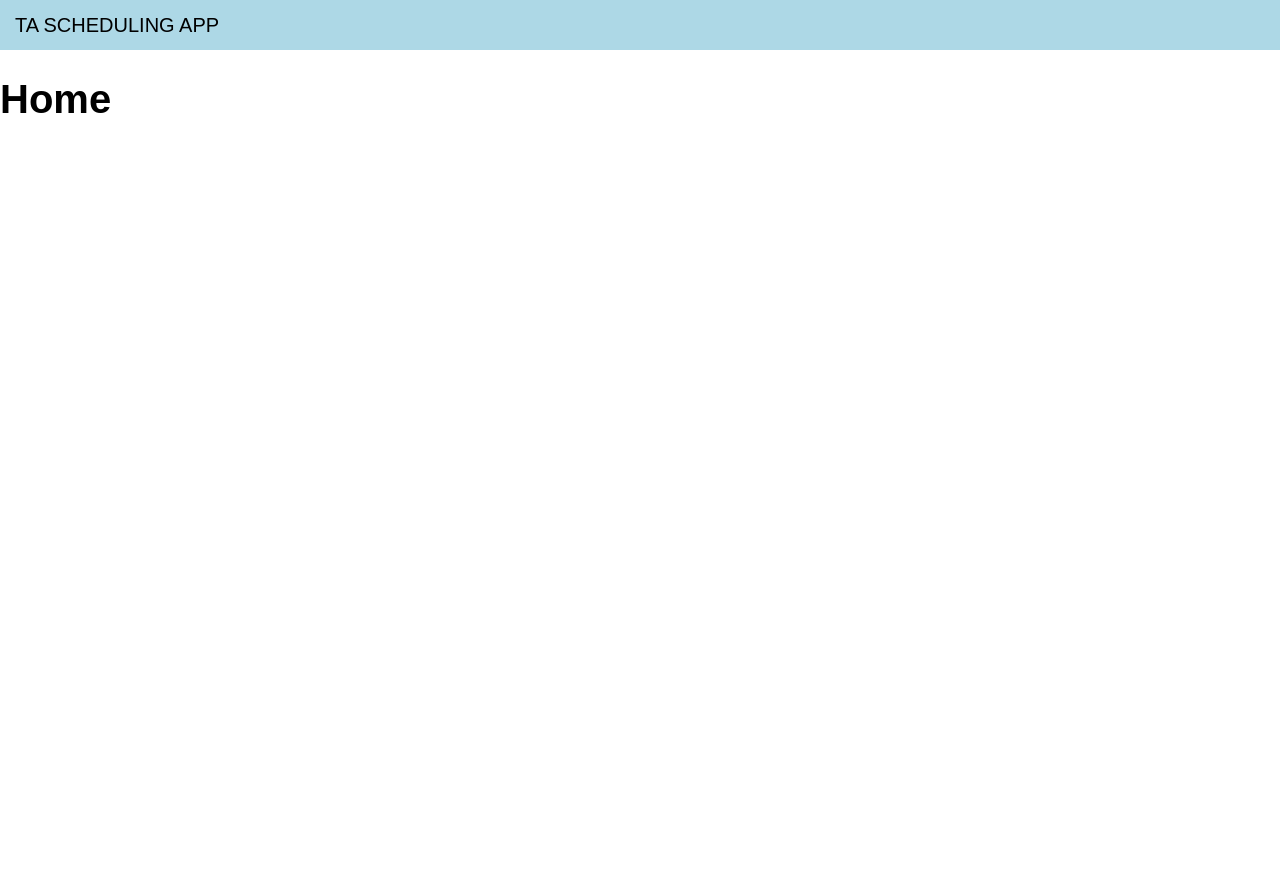
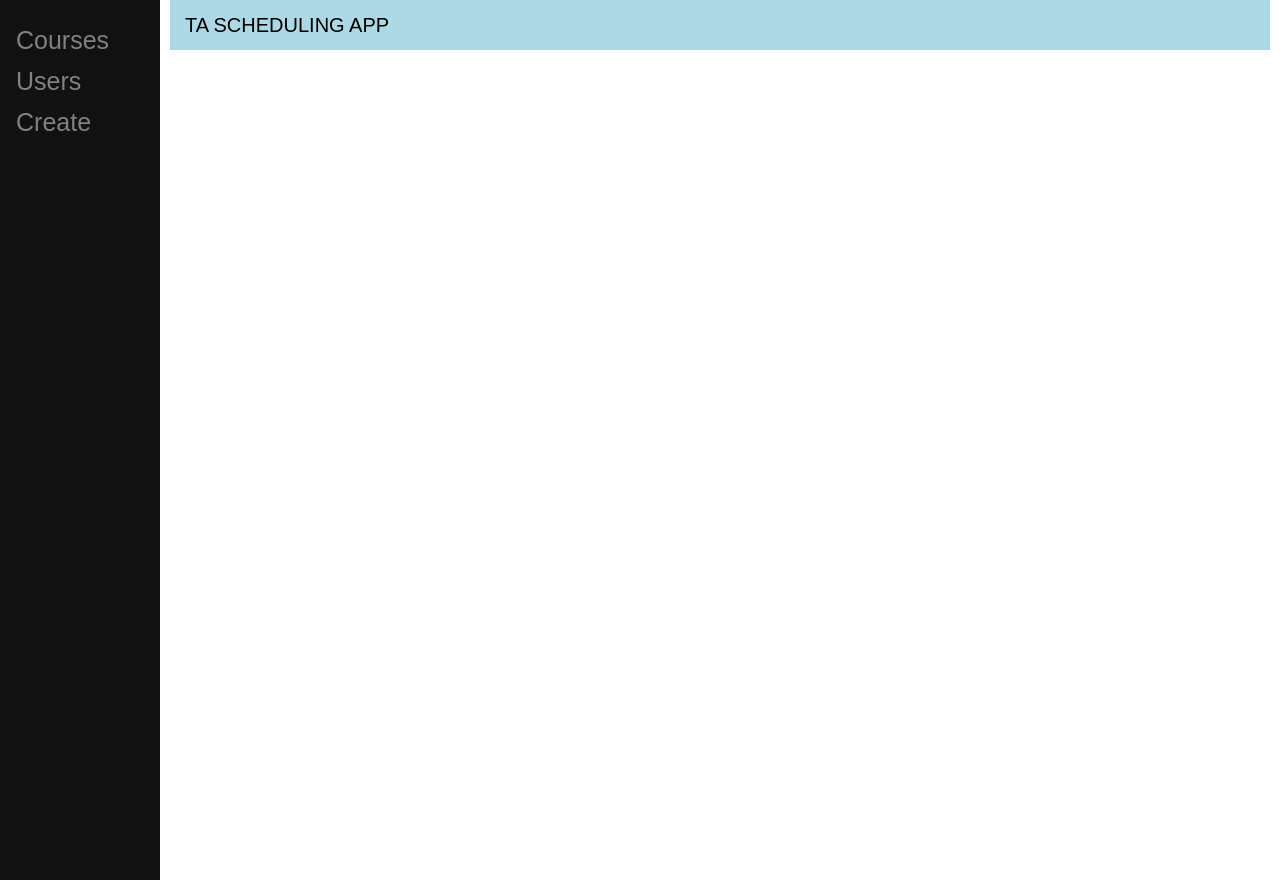
Before and after one commit to lovelac6/TA_Scheduler, a Django app: page /home/ in a window 1280 px wide. Run offline with Django 3.2, Linux system fonts and the light colour scheme.

Commit message:
working off pull request Nav3

```diff
--- a/TA_Scheduler/apps.py
+++ b/TA_Scheduler/apps.py
@@ -2,5 +2,4 @@ from django.apps import AppConfig
 
 
 class TaSchedulerConfig(AppConfig):
-    default_auto_field = 'django.db.models.BigAutoField'
     name = 'TA_Scheduler'
--- a/TA_Scheduler/static/css/main.css
+++ b/TA_Scheduler/static/css/main.css
@@ -37,3 +37,43 @@ body {
 	background-color: lightblue;
 	border: 1px gray solid;
 }
+
+
+/* The sidebar menu */
+.sidenav {
+  height: 100%; /* Full-height: remove this if you want "auto" height */
+  width: 160px; /* Set the width of the sidebar */
+  position: fixed; /* Fixed Sidebar (stay in place on scroll) */
+  z-index: 1; /* Stay on top */
+  top: 0; /* Stay at the top */
+  left: 0;
+  background-color: #111; /* Black */
+  overflow-x: hidden; /* Disable horizontal scroll */
+  padding-top: 20px;
+}
+
+/* The navigation menu links */
+.sidenav a {
+  padding: 6px 8px 6px 16px;
+  text-decoration: none;
+  font-size: 25px;
+  color: #818181;
+  display: block;
+}
+
+/* When you mouse over the navigation links, change their color */
+.sidenav a:hover {
+  color: #f1f1f1;
+}
+
+/* Style page content */
+.main {
+  margin-left: 160px; /* Same as the width of the sidebar */
+  padding: 0px 10px;
+}
+
+/* On smaller screens, where height is less than 450px, change the style of the sidebar (less padding and a smaller font size) */
+@media screen and (max-height: 450px) {
+  .sidenav {padding-top: 15px;}
+  .sidenav a {font-size: 18px;}
+}
--- a/TA_Scheduler/views.py
+++ b/TA_Scheduler/views.py
@@ -1,6 +1,6 @@
 from django.shortcuts import render, redirect
 from django.views import View
-from TA_Scheduler.models import User
+from TA_Scheduler.models import User, Course, CourseAssignment
 
 
 # Create your views here.
@@ -25,3 +25,32 @@ class Login(View):
 class Home(View):
     def get(self, request):
         return render(request, "homeView.html", {})
+
+
+class Courses(View):
+    def get(self, request):
+        return render(request, "courses.html", {})
+
+
+class CreateCourse(View):
+    def get(self, request):
+        return render(request, "createcourse.html", {})
+
+    def post(self, request):
+        badNumber = False
+        try:
+            a = Course.objects.get(coursename=request.POST['coursename'])
+            badNumber = (a.number != request.POST['number'])
+        except:
+            badNumber = True
+        if badNumber:
+            a = Course(coursename=request.POST['coursename'], number=request.POST['number'])
+            a.save()
+            return redirect("/createcourse/")
+        else:
+            return render(request, "createcourse.html", {"message": "Class Number Taken"})
+
+
+class Users(View):
+    def get(self, request):
+        return render(request, "users.html", {})
--- a/djangoProject1/urls.py
+++ b/djangoProject1/urls.py
@@ -15,10 +15,13 @@ Including another URLconf
 """
 from django.contrib import admin
 from django.urls import path
-from TA_Scheduler.views import Login, Home
+from TA_Scheduler.views import Login, Home, Users, Courses, CreateCourse
 
 urlpatterns = [
     path('admin/', admin.site.urls),
     path('', Login.as_view()),
-    path('home/', Home.as_view())
+    path('home/', Home.as_view()),
+    path('courses/', Courses.as_view()),
+    path('users/', Users.as_view()),
+    path('createcourse/', CreateCourse.as_view())
 ]
--- a/templates/homeView.html
+++ b/templates/homeView.html
@@ -1,13 +1,19 @@
 <!DOCTYPE html>
 <html lang="en">
+
 <head>
     <meta charset="UTF-8">
     <title>Home</title>
 </head>
-{% extends "header.html" %}
-{% block content %}
-<body>
-<h1>Home</h1>
-</body>
-{% endblock %}
+<!-- Side navigation -->
+<div class="sidenav">
+  <a href="/courses/">Courses</a>
+  <a href="/users/">Users</a>
+    <a href="/createcourse/">Create</a>
+</div>
+<div class="main">
+    {% extends "header.html" %}
+    {% block content %}
+	{% endblock %}
+</div>
 </html>
```
Also changed, not shown: TA_Scheduler/models.py (+8 -1 lines), db.sqlite3 (deleted).
